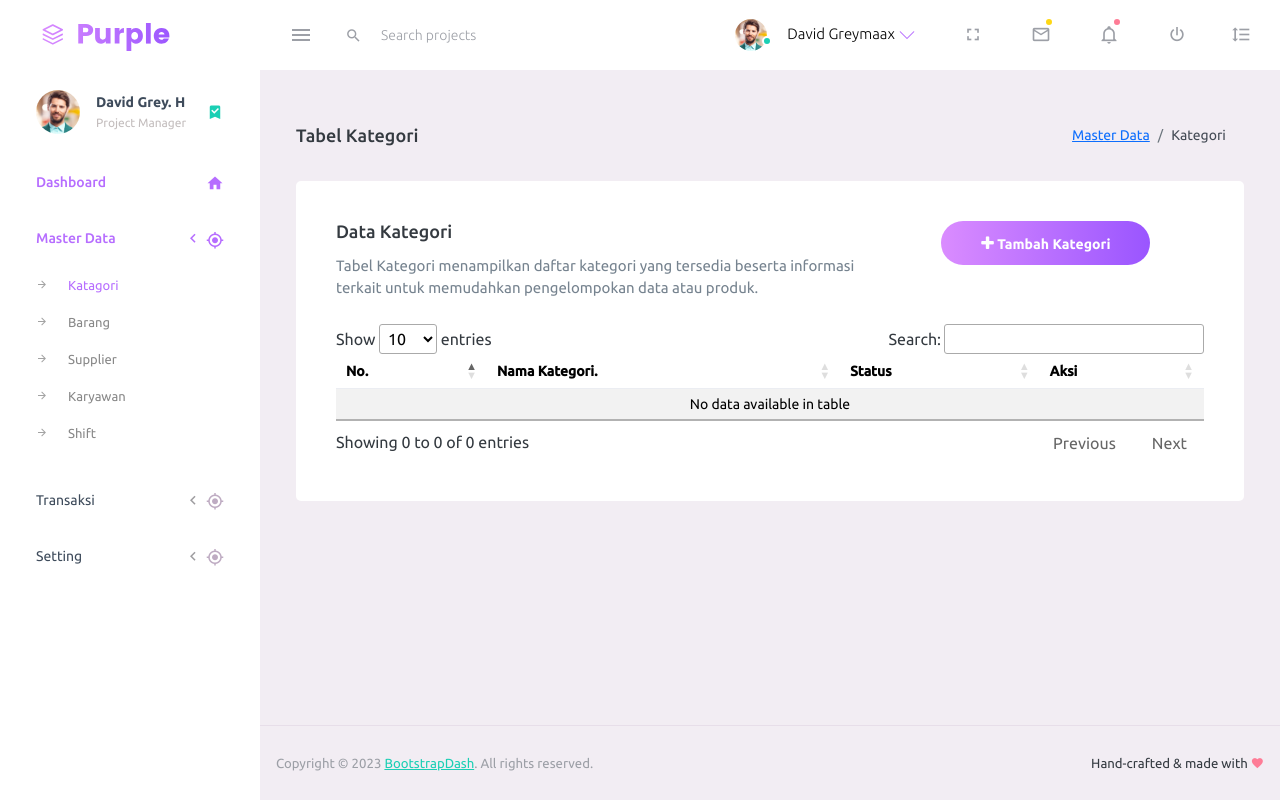
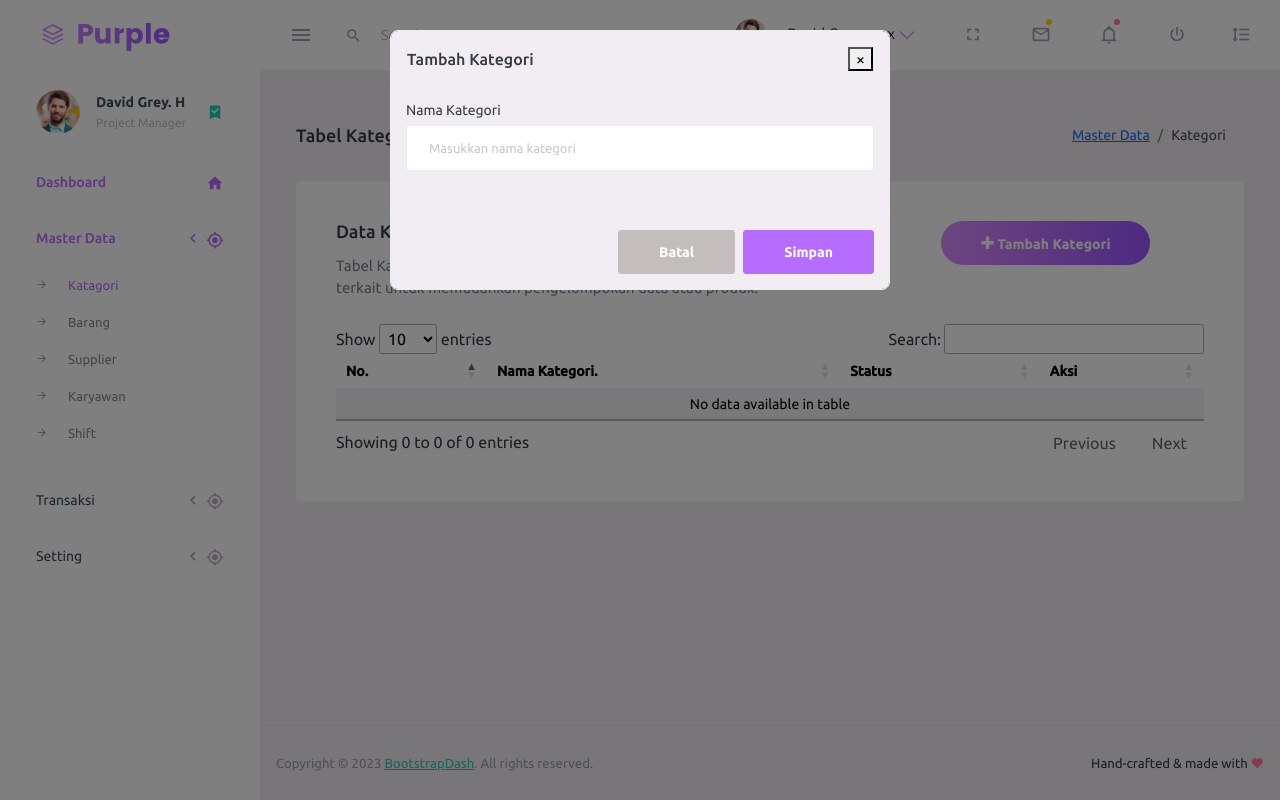
Before and after one commit to gracelaulina/minimarket, a PHP site: page /pages/kategori/index.php in a window 1280 px wide, after a click on "Tambah Kategori". Run offline with PHP 8.4, Linux system fonts and the light colour scheme; data that the repository does not hold is empty; some libraries are stand-ins or nearby versions.

Commit message:
base url

```diff
--- /dev/null
+++ b/base_url.php
@@ -0,0 +1,3 @@
+<?php
+
+$base_url = (isset($_SERVER['HTTPS']) ? "https" : "http") . "://" . $_SERVER['HTTP_HOST'] . "/";
--- a/navbar.php
+++ b/navbar.php
@@ -28,7 +28,10 @@
             <div class="collapse" id="masterdata">
                 <ul class="nav flex-column sub-menu">
                     <li class="nav-item">
-                        <a class="nav-link" href="../../pages/kategori/index.php">Katagori</a>
+                        <?php
+                        $base_url = (isset($_SERVER['HTTPS']) ? "https" : "http") . "://" . $_SERVER['HTTP_HOST'] . "/";
+                        ?>
+                        <a class="nav-link" href="<?= $base_url ?>pages/kategori/index.php">Katagori</a>
                     </li>
                     <li class="nav-item">
                         <a class="nav-link" href="pages/ui-features/dropdowns.html">Barang</a>
--- a/pages/kategori/index.php
+++ b/pages/kategori/index.php
@@ -26,7 +26,7 @@
 </head>
 
 <body>
-  <?php include('../../koneksi.php')?>
+  <?php include('../../koneksi.php') ?>
   <div class="container-scroller">
 
     <!-- header -->
@@ -60,7 +60,7 @@
                       </p>
                     </div>
                     <div class="col-lg-4" style="float:right;">
-                  <button class="btn btn-gradient-primary btn-rounded btn-fw" type="button" data-toggle="modal" data-target="#exampleModalScrollable"><i class="fa fa-plus"></i>  Tambah Kategori</button>
+                      <button class="btn btn-gradient-primary btn-rounded btn-fw" type="button" data-toggle="modal" data-target="#exampleModalScrollable"><i class="fa fa-plus"></i> Tambah Kategori</button>
                     </div>
                   </div>
                   <table class="table table-striped" id="striped-table">
@@ -76,11 +76,11 @@
                       <?php
                       $result = mysqli_query($mysqli, "SELECT * FROM kategori");
                       $no = 1;
-                       while($kategori = mysqli_fetch_array($result)) {
+                      while ($kategori = mysqli_fetch_array($result)) {
                         echo "<tr>";
-                          echo "<td>".$no++."</td>";
-                          echo "<td>".$kategori['Nama_Kategori']."</td>";
-                          echo "<td>".$kategori['Status']."</td>";
+                        echo "<td>" . $no++ . "</td>";
+                        echo "<td>" . $kategori['Nama_Kategori'] . "</td>";
+                        echo "<td>" . $kategori['Status'] . "</td>";
                         echo "<td><button class='btn btn-xs btn-outline-primary btn-fw'><i class='fa fa-edit'></i> Edit</button>
                                     <button class='btn btn-xs btn-outline-danger btn-fw'><i class='fa fa-edit'></i> Hapus</button>
                                 </td>";
@@ -95,6 +95,31 @@
           </div>
         </div>
 
+        <div class="modal fade" id="exampleModalScrollable" tabindex="-1" role="dialog" aria-labelledby="exampleModalScrollableTitle" aria-hidden="true">
+          <div class="modal-dialog modal-dialog-scrollable" role="document">
+            <div class="modal-content">
+              <div class="modal-header">
+                <h5 class="modal-title" id="exampleModalScrollableTitle">Tambah Kategori</h5>
+                <button type="button" class="close" data-dismiss="modal" aria-label="Close">
+                  <span aria-hidden="true">&times;</span>
+                </button>
+              </div>
+              <div class="modal-body">
+                <!-- Form tambah kategori -->
+                <form>
+                  <div class="form-group">
+                    <label for="kategori-nama">Nama Kategori</label>
+                    <input type="text" class="form-control" id="kategori-nama" placeholder="Masukkan nama kategori">
+                  </div>
+                </form>
+              </div>
+              <div class="modal-footer">
+                <button type="button" class="btn btn-secondary" data-dismiss="modal">Batal</button>
+                <button type="submit" class="btn btn-primary">Simpan</button>
+              </div>
+            </div>
+          </div>
+        </div>
 
 
         <!-- content-wrapper ends -->
@@ -116,6 +141,8 @@
   <script src="../../assets/vendors/js/vendor.bundle.base.js"></script>
   <!-- jQuery (required by DataTables) -->
   <script src="https://code.jquery.com/jquery-3.6.0.min.js"></script>
+  <script src="https://cdn.jsdelivr.net/npm/bootstrap@4.6.2/dist/js/bootstrap.bundle.min.js"></script>
+
   <!-- DataTables JS -->
   <script src="https://cdn.datatables.net/1.13.6/js/jquery.dataTables.min.js"></script>
 
```
Lines whose indentation alone changed are shown as unchanged.
